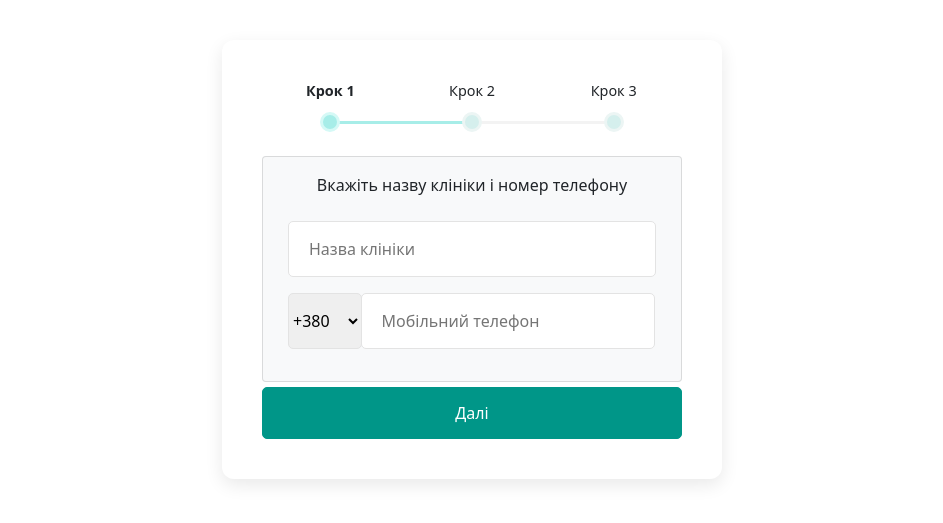
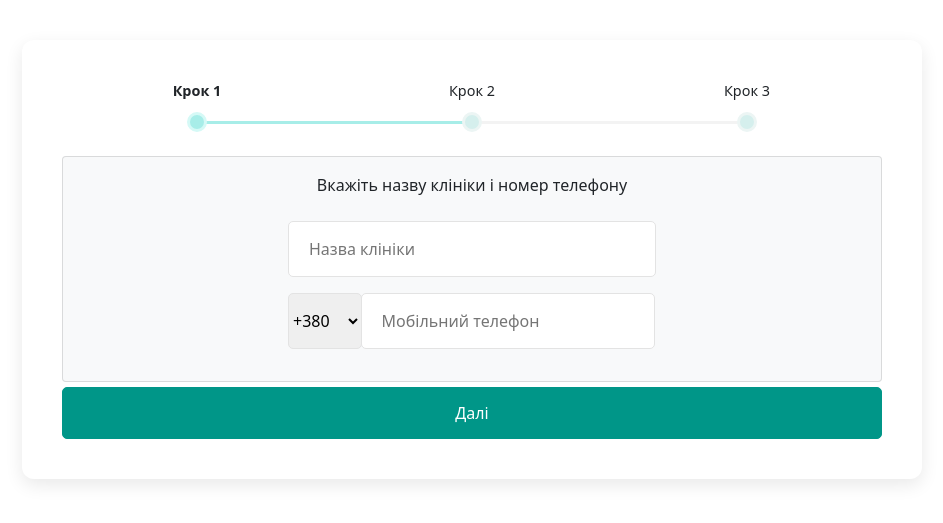
Before and after one commit to Bsokhatiuk/botRegistration, a Flask app: page /stepform in a window 1280 px wide. Shown: the top 523 px of the page, without its empty margins (168-1111 px from the left). Run offline with Flask 3, Linux system fonts and the light colour scheme; some libraries are stand-ins or nearby versions.

Commit message:
fix html

```diff
--- a/static/styles/main.css
+++ b/static/styles/main.css
@@ -2,7 +2,7 @@ body{
             font-family: 'Open Sans', sans-serif;
         }
         #signUpForm {
-            max-width: 500px;
+            max-width: 900px;
             background-color: #ffffff;
             margin: 40px auto;
             padding: 40px;
@@ -73,7 +73,6 @@ body{
         }
         #signUpForm input {
             padding: 15px 20px;
-            width: 80%;
             font-size: 1em;
             border: 1px solid #e3e3e3;
             border-radius: 5px;
--- a/templates/stepform.html
+++ b/templates/stepform.html
@@ -16,7 +16,7 @@ Form step register
 <link href="https://cdn.jsdelivr.net/npm/bootstrap@5.1.3/dist/css/bootstrap.min.css" rel="stylesheet" integrity="sha384-1BmE4kWBq78iYhFldvKuhfTAU6auU8tT94WrHftjDbrCEXSU1oBoqyl2QvZ6jIW3" crossorigin="anonymous">
 <link href="https://fonts.googleapis.com/css2?family=Open+Sans:wght@400;600&display=swap" rel="stylesheet">
 <script src="https://ajax.googleapis.com/ajax/libs/jquery/2.1.1/jquery.min.js"></script>
-<div class="container">
+<div class="container-md">
 <!--<h5 class="text-center fs-4">Вітаємо! Зареєструйте, будь-ласка, вашу клініку </h5>-->
     <form id="signUpForm"  method="post">
         <!-- start step indicators -->
```
Also changed, not shown: sqlite.db.
